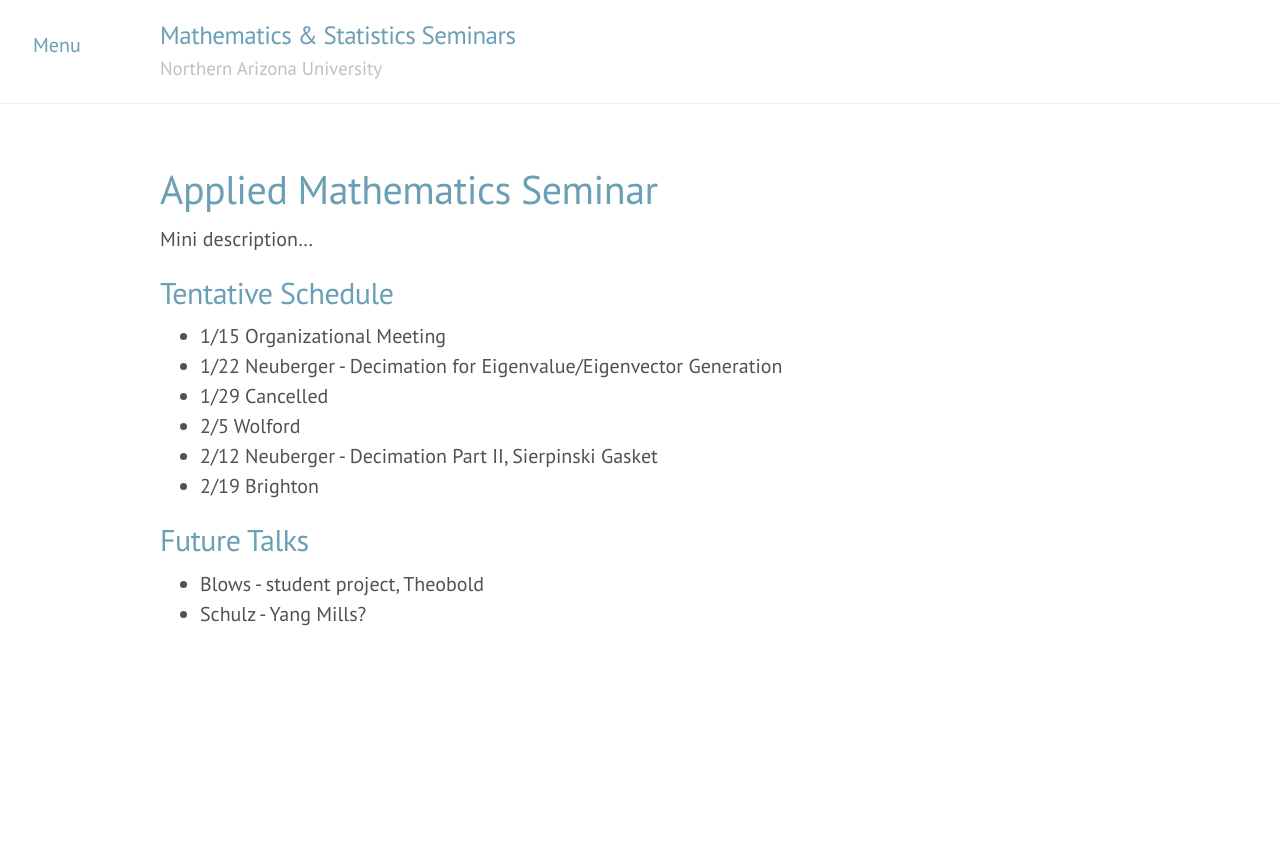
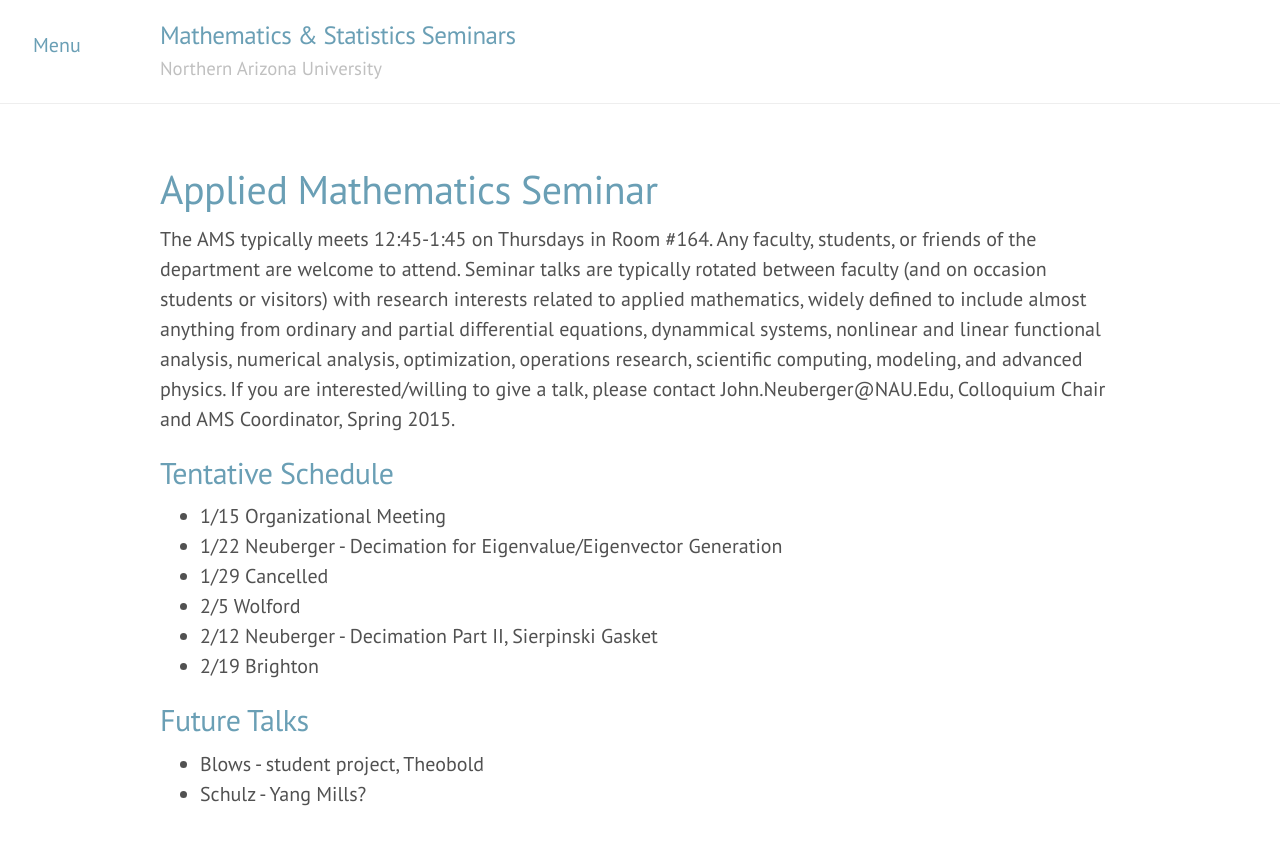
Before and after one commit to NAUMathStat/seminars, a Jekyll site: the page built from amsSpring2015.md, in a window 1280 px wide. Shown: the top 845 px of the page. Built offline with Jekyll 4.4.1, drawn with Linux system fonts in a browser that asks for light colours; Markdown is read by kramdown in place of the engine named in the settings.

Commit message:
Update amsSpring2015.md

```diff
--- a/amsSpring2015.md
+++ b/amsSpring2015.md
@@ -2,8 +2,7 @@
 layout: page
 title: Applied Mathematics Seminar
 ---
-
-Mini description...
+The AMS typically meets 12:45-1:45 on Thursdays in Room #164.  Any faculty, students, or friends of the department are welcome to attend. Seminar talks are typically rotated between faculty (and on occasion students or visitors) with research interests related to applied mathematics, widely defined to include almost anything from ordinary and partial differential equations, dynammical systems, nonlinear and linear functional analysis, numerical analysis, optimization, operations research, scientific computing, modeling, and advanced physics. If you are interested/willing to give a talk, please contact John.Neuberger@NAU.Edu, Colloquium Chair and AMS Coordinator, Spring 2015.
 
 ## Tentative Schedule ##
 
```
